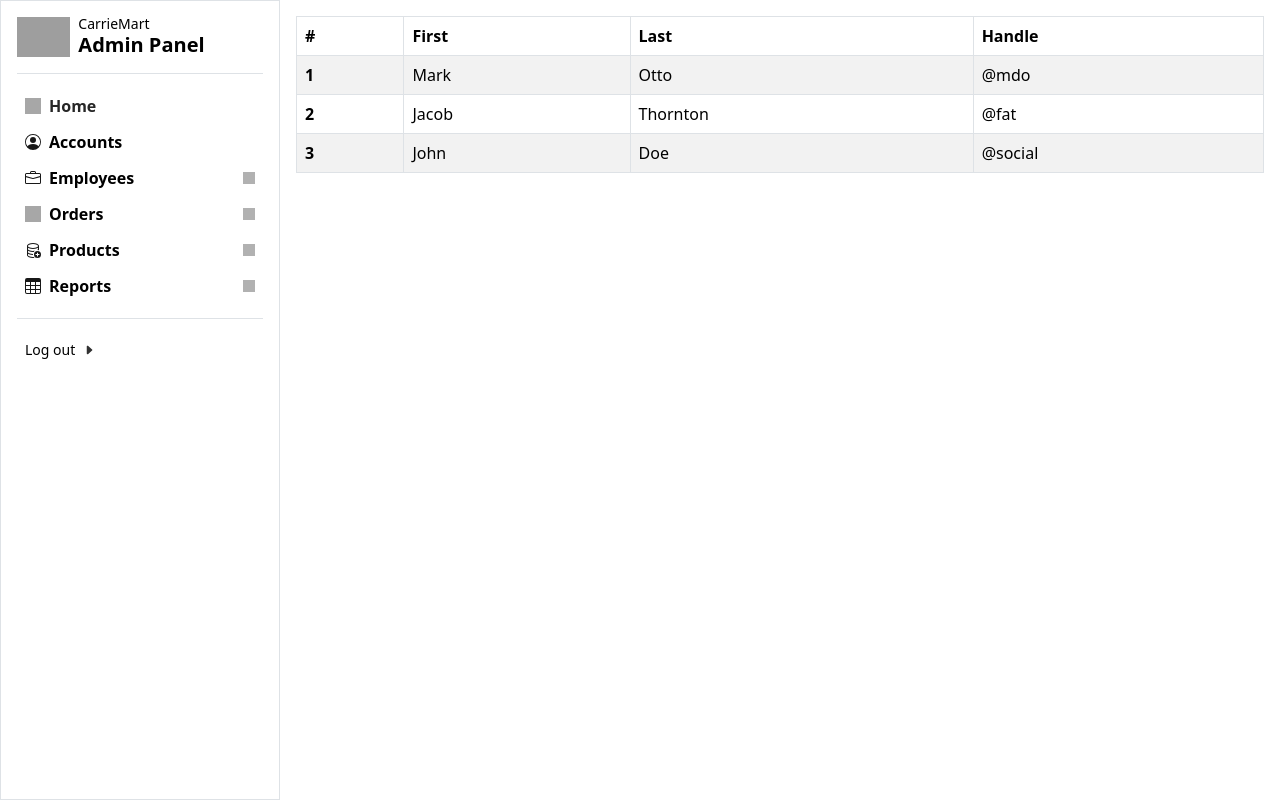
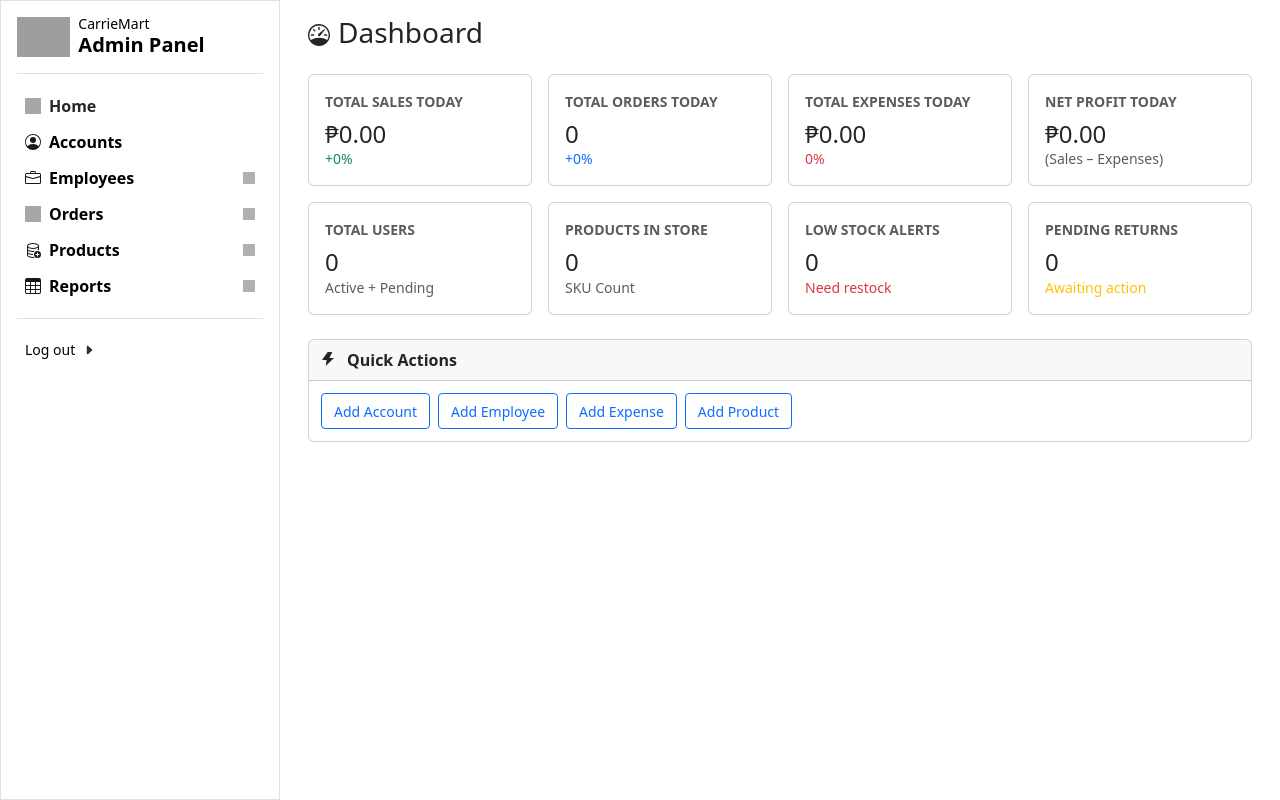
Before and after one commit to KimRebamba/carriemart, a PHP site: page /admin/index.php in a window 1280 px wide. Run offline with PHP 8.4, Linux system fonts and the light colour scheme; grey boxes are pictures that could not be loaded.

Commit message:
Update index.php

```diff
--- a/admin/index.php
+++ b/admin/index.php
@@ -11,15 +11,12 @@
     .btn-toggle[aria-expanded="true"] {
         color: rgba(var(--bs-emphasis-color-rgb), .85);
     }
-
     .btn-toggle {
         padding: .25rem .5rem;
         font-weight: 600;
         color: var(--bs-emphasis-color);
         background-color: transparent;
     }
-
-    /* IIMPORTANT - FROM CSS.SIDEBAR.JS!!! ANNOYING AF! */
     .btn-toggle .caret {
         width: 12px;
         height: 12px;
@@ -27,23 +24,14 @@
         transform-origin: center;
         opacity: .8;
     }
+    .btn-toggle[aria-expanded="true"] .caret { transform: rotate(90deg); }
+    .btn-toggle .icon { width: 16px; height: 16px; opacity: .9; margin-right: .5rem; }
+    .btn-toggle-nav a { padding: .1875rem .5rem; margin-top: .125rem; margin-left: 1.25rem; }
 
-    .btn-toggle[aria-expanded="true"] .caret {
-        transform: rotate(90deg);
-    }
-
-    .btn-toggle .icon {
-        width: 16px;
-        height: 16px;
-        opacity: .9;
-        margin-right: .5rem;
-    }
-
-    .btn-toggle-nav a {
-        padding: .1875rem .5rem;
-        margin-top: .125rem;
-        margin-left: 1.25rem;
-    }
+    .quick-actions.card { }
+    .quick-actions .card-header { padding:.5rem .75rem; }
+    .quick-actions .card-body { padding:.75rem .75rem; }
+    .quick-actions .btn { padding:.4rem .75rem; }
     </style>
 </head>
 
@@ -179,7 +167,6 @@
 
                 <li class="mb-1">
 
-
                        <a href="../index.php" class="btn btn-toggle d-flex w-100 align-items-center rounded border-0"  aria-expanded="false">
                         <small class="fw-normal">Log out</small>
                         <svg xmlns="http://www.w3.org/2000/svg" width="16" height="16" fill="currentColor" class="caret bi bi-caret-right-fill ms-2" viewBox="0 0 16 16">
@@ -193,39 +180,108 @@
 
 
         <div class="flex-grow-1 p-3"> <!-- other column -->
+            <div class="container-fluid">
+                <h3 class="mb-4 d-flex align-items-center gap-2">
+                    <svg xmlns="http://www.w3.org/2000/svg" width="22" height="22" fill="currentColor" class="bi bi-speedometer mt-1" viewBox="0 0 16 16">
+  <path d="M8 2a.5.5 0 0 1 .5.5V4a.5.5 0 0 1-1 0V2.5A.5.5 0 0 1 8 2M3.732 3.732a.5.5 0 0 1 .707 0l.915.914a.5.5 0 1 1-.708.708l-.914-.915a.5.5 0 0 1 0-.707M2 8a.5.5 0 0 1 .5-.5h1.586a.5.5 0 0 1 0 1H2.5A.5.5 0 0 1 2 8m9.5 0a.5.5 0 0 1 .5-.5h1.5a.5.5 0 0 1 0 1H12a.5.5 0 0 1-.5-.5m.754-4.246a.39.39 0 0 0-.527-.02L7.547 7.31A.91.91 0 1 0 8.85 8.569l3.434-4.297a.39.39 0 0 0-.029-.518z"/>
+  <path fill-rule="evenodd" d="M6.664 15.889A8 8 0 1 1 9.336.11a8 8 0 0 1-2.672 15.78zm-4.665-4.283A11.95 11.95 0 0 1 8 10c2.186 0 4.236.585 6.001 1.606a7 7 0 1 0-12.002 0"/>
+</svg>
+                    Dashboard
+                </h3>
 
-            <table class="table table-striped table-hover table-bordered">
-  <thead class="">
-    <tr>
-      <th scope="col">#</th>
-      <th scope="col">First</th>
-      <th scope="col">Last</th>
-      <th scope="col">Handle</th>
-    </tr>
-  </thead>
-  <tbody>
-    <tr>
-      <th scope="row">1</th>
-      <td>Mark</td>
-      <td>Otto</td>
-      <td>@mdo</td>
-    </tr>
-    <tr>
-      <th scope="row">2</th>
-      <td>Jacob</td>
-      <td>Thornton</td>
-      <td>@fat</td>
-    </tr>
-    <tr>
-      <th scope="row">3</th>
-      <td>John</td>
-      <td>Doe</td>
-      <td>@social</td>
-    </tr>
-  </tbody>
-</table>
-        </div>
-    </div>
+                <div class="row g-3 mb-4">
+                    <div class="col-sm-6 col-lg-3">
+                        <div class="card  h-100">
+                            <div class="card-body">
+                                <small class="text-uppercase text-muted fw-semibold">Total Sales Today</small>
+                                <h4 class="mt-2 mb-0" id="metric-sales">₱0.00</h4>
+                                <small class="text-success" id="metric-sales-change">+0%</small>
+                            </div>
+                        </div>
+                    </div>
+                    <div class="col-sm-6 col-lg-3">
+                        <div class="card h-100">
+                            <div class="card-body">
+                                <small class="text-uppercase text-muted fw-semibold">Total Orders Today</small>
+                                <h4 class="mt-2 mb-0" id="metric-orders">0</h4>
+                                <small class="text-primary" id="metric-orders-change">+0%</small>
+                            </div>
+                        </div>
+                    </div>
+                    <div class="col-sm-6 col-lg-3">
+                        <div class="card h-100">
+                            <div class="card-body">
+                                <small class="text-uppercase text-muted fw-semibold">Total Expenses Today</small>
+                                <h4 class="mt-2 mb-0" id="metric-expenses">₱0.00</h4>
+                                <small class="text-danger" id="metric-expenses-change">0%</small>
+                            </div>
+                        </div>
+                    </div>
+                    <div class="col-sm-6 col-lg-3">
+                        <div class="card h-100">
+                            <div class="card-body">
+                                <small class="text-uppercase text-muted fw-semibold">Net Profit Today</small>
+                                <h4 class="mt-2 mb-0" id="metric-profit">₱0.00</h4>
+                                <small class="text-muted" id="metric-profit-note">(Sales – Expenses)</small>
+                            </div>
+                        </div>
+                    </div>
+                    <div class="col-sm-6 col-lg-3">
+                        <div class="card h-100">
+                            <div class="card-body">
+                                <small class="text-uppercase text-muted fw-semibold">Total Users</small>
+                                <h4 class="mt-2 mb-0" id="metric-users">0</h4>
+                                <small class="text-muted">Active + Pending</small>
+                            </div>
+                        </div>
+                    </div>
+                    <div class="col-sm-6 col-lg-3">
+                        <div class="card h-100">
+                            <div class="card-body">
+                                <small class="text-uppercase text-muted fw-semibold">Products In Store</small>
+                                <h4 class="mt-2 mb-0" id="metric-products">0</h4>
+                                <small class="text-muted">SKU Count</small>
+                            </div>
+                        </div>
+                    </div>
+                    <div class="col-sm-6 col-lg-3">
+                        <div class="card h-100">
+                            <div class="card-body">
+                                <small class="text-uppercase text-muted fw-semibold">Low Stock Alerts</small>
+                                <h4 class="mt-2 mb-0" id="metric-lowstock">0</h4>
+                                <small class="text-danger">Need restock</small>
+                            </div>
+                        </div>
+                    </div>
+                    <div class="col-sm-6 col-lg-3">
+                        <div class="card  h-100">
+                            <div class="card-body">
+                                <small class="text-uppercase text-muted fw-semibold">Pending Returns</small>
+                                <h4 class="mt-2 mb-0" id="metric-returns">0</h4>
+                                <small class="text-warning">Awaiting action</small>
+                            </div>
+                        </div>
+                    </div>
+                </div>
+
+                <!-- Shortcuts -->
+                <div class="card mb-4 quick-actions">
+                    <div class="card-header d-flex align-items-center gap-2">
+                        <svg xmlns="http://www.w3.org/2000/svg" width="18" height="18" fill="currentColor" class="bi bi-lightning-charge">
+                            <path d="M11.3 1H6.7L1 9h4.6L4.7 15 13 7H8.4l2.9-6z"/>
+                        </svg>
+                        <strong>Quick Actions</strong>
+                    </div>
+                    <div class="card-body">
+                        <div class="d-flex flex-wrap gap-2">
+                            <a href="#" class="btn btn-outline-primary btn-sm">Add Account</a>
+                            <a href="#" class="btn btn-outline-primary btn-sm">Add Employee</a>
+                            <a href="#" class="btn btn-outline-primary btn-sm">Add Expense</a>
+                            <a href="#" class="btn btn-outline-primary btn-sm">Add Product</a>
+                        </div>
+                    </div>
+                </div>
+
     <script src="https://cdn.jsdelivr.net/npm/bootstrap@5.3.8/dist/js/bootstrap.bundle.min.js"
         integrity="sha384-FKyoEForCGlyvwx9Hj09JcYn3nv7wiPVlz7YYwJrWVcXK/BmnVDxM+D2scQbITxI" crossorigin="anonymous">
     </script>
```
